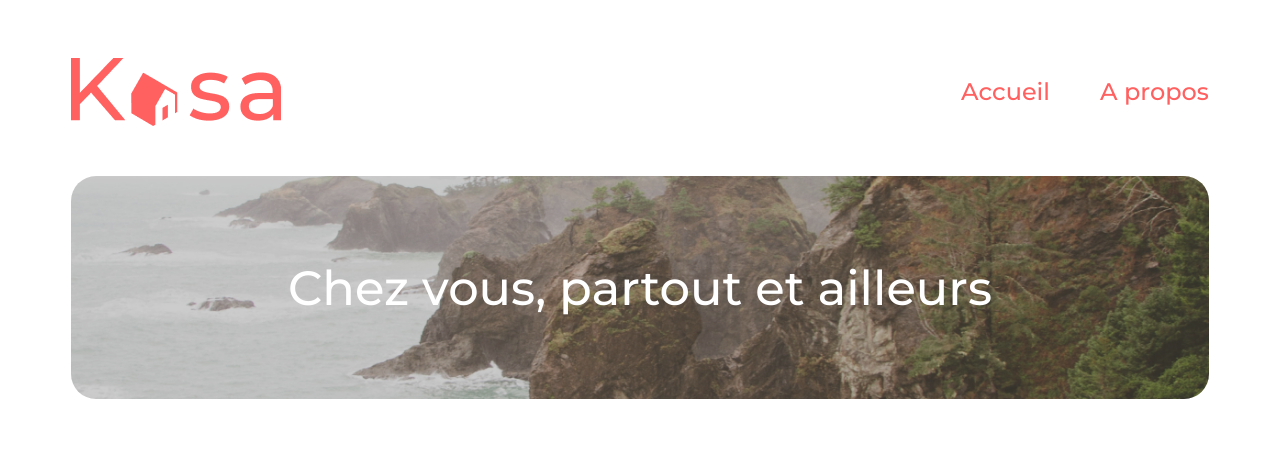
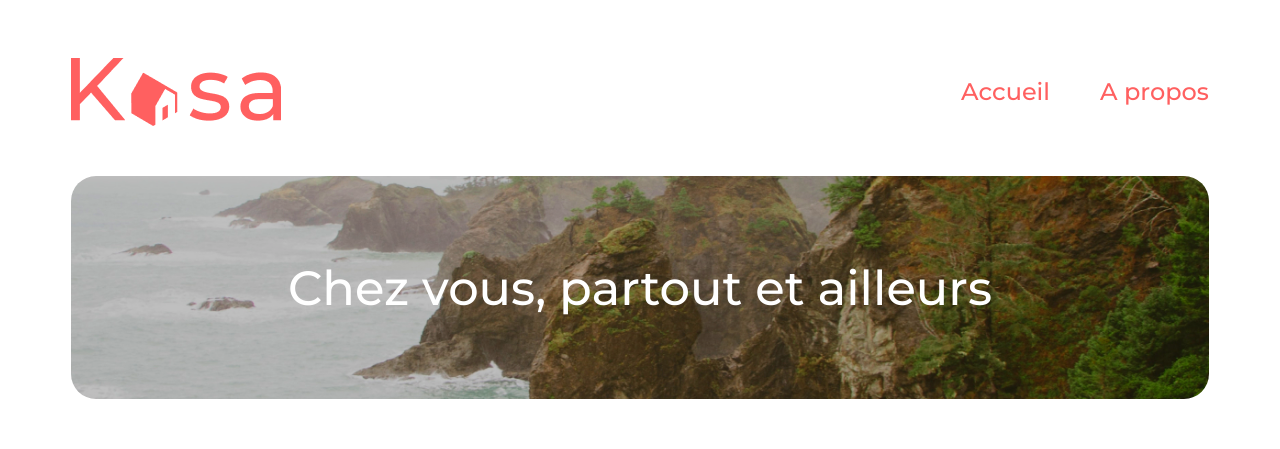
Before and after one commit to EvivNotrub/OC_p8_app_web_with_react, a React (Vite) app in the folder Kasa/: page / in a window 1280 px wide. Shown: the top 449 px of the page. Built offline with nearby package versions, Linux system fonts and the light colour scheme; a web font is replaced by a local one.

Commit message:
baner image darkened with filter instead of :after backgrd

```diff
--- a/Kasa/src/components/appartmentcards/appartmentCards.scss
+++ b/Kasa/src/components/appartmentcards/appartmentCards.scss
@@ -6,7 +6,7 @@
     padding: 50px;
     height: fit-content;
     display: grid;
-    grid-template-columns: repeat(auto-fit, minmax(340px, 1fr));
+    grid-template-columns: repeat(auto-fit, minmax(333px, 1fr));
     grid-auto-rows: 1fr 1fr;
     gap: 30px;
     background-color: #F6F6F6;
@@ -16,7 +16,7 @@
         padding: 0px;
         background-color: inherit;
         border-radius: unset;
-        grid-template-columns: repeat(auto-fit, minmax(240px, 1fr));
+        grid-template-columns: repeat(auto-fit, minmax(260px, 1fr));
     }
     &__card {
         box-sizing: border-box;
--- a/Kasa/src/components/banner/banner.scss
+++ b/Kasa/src/components/banner/banner.scss
@@ -17,17 +17,7 @@
     &__img {
         width: 100%;
         object-fit: cover;
-    }
-    &::after {
-        content: "";
-        position: absolute;
-        display: block;
-        top: 0;
-        left: 0;
-        width: 100%;
-        height: 100%;
-        background-color: rgba(0, 0, 0, 0.2);
-        z-index: 2;
+        filter: brightness(70%) hue-rotate(10deg) saturate(155%) contrast(125%) ;
     }
     &__title {
         box-sizing: border-box;
```
